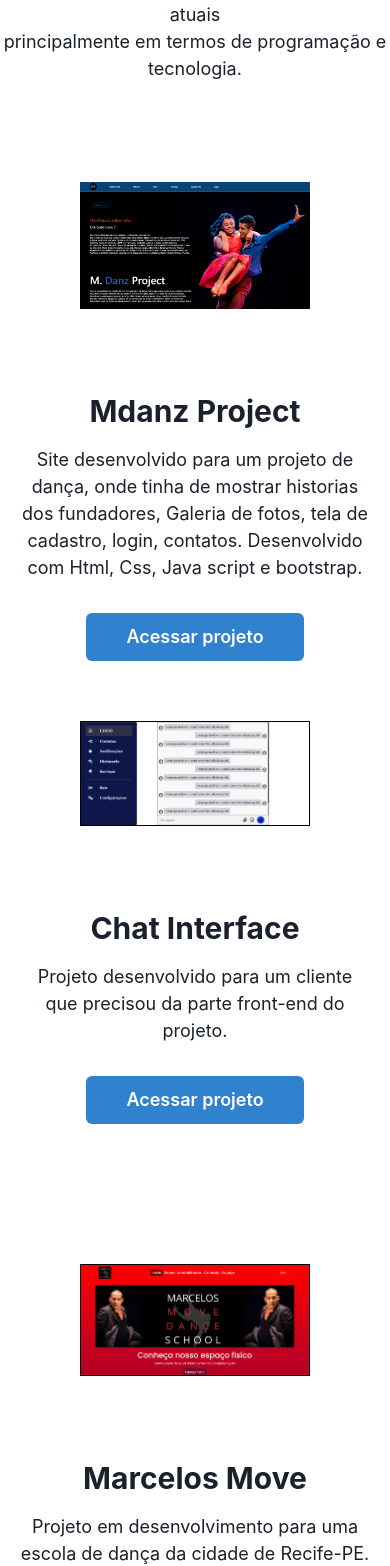
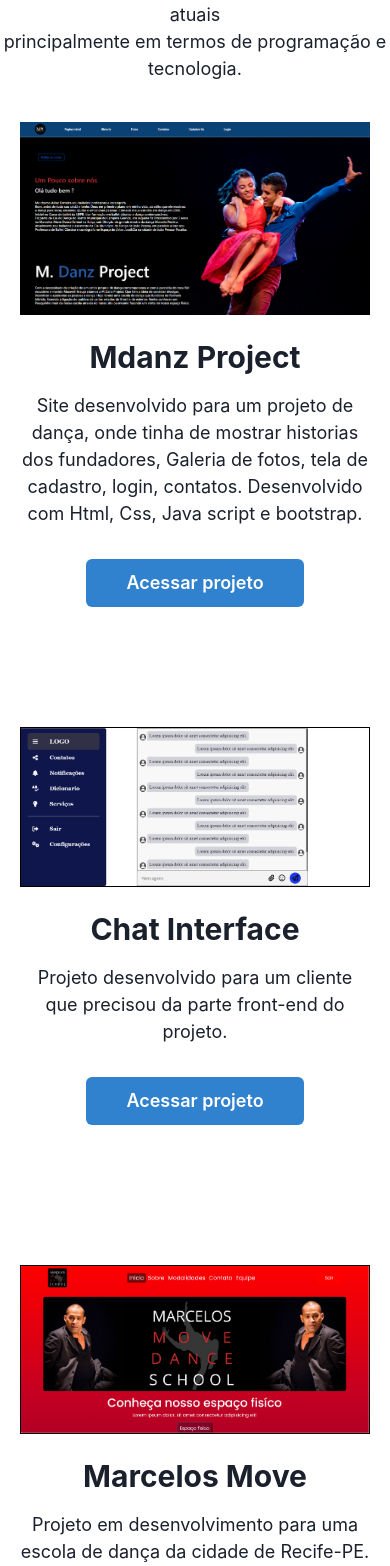
Before and after one commit to maxwellaraujo11/MaxwellAraujoDev, a React (Create React App) app: page / in a window 390 px wide. Shown: the part 3024-4590 px from the top of the page. Built offline with nearby package versions, Linux system fonts and the light colour scheme.

Commit message:
alterei os tamanhos das margens das fotos de projetos para o responsivo

```diff
--- a/src/components/commons/Main/Projects.js
+++ b/src/components/commons/Main/Projects.js
@@ -16,7 +16,7 @@ function Projects() {
             </Center>
 
             <Flex display={{base: 'block', xl:'flex'}} justify={{base: 'center', xl:"space-around"}} w={{base: "100%", xl: '90%'}} justifyContent="center"  mt={5} alignItems="center">
-                <Box m={20} w={{ xl:"45%"}} textAlign={{base:'center'}} >
+                <Box m={{base:"20px", xl:"20"}} w={{ xl:"45%"}} textAlign={{base:'center'}} >
                     <Image w="auto" src="./M.danz.png" />
                 </Box>
 
@@ -36,8 +36,8 @@ function Projects() {
                 </Box>
             </Flex>
 
-            <Flex display={{base: 'block', xl:'flex'}} justify={{base: 'center', xl:"space-around"}} w={{base: "100%", xl: '90%'}} justifyContent="center"  mt={5} alignItems="center">
-                <Box m={20} mt={10} w={{ xl:"45%"}} textAlign={{base:'center'}} >
+            <Flex display={{base: 'block', xl:'flex'}} justify={{base: 'center', xl:"space-around"}} w={{base: "100%", xl: '90%'}} justifyContent="center"  mt={{base:"20"}} alignItems="center">
+                <Box m={{base:"20px", xl:"20"}} mt={10} w={{ xl:"45%"}} textAlign={{base:'center'}} >
                     <Image w="auto" src="./Chat.png"  border="1px solid black"/>
                 </Box>
 
@@ -56,7 +56,7 @@ function Projects() {
             </Flex>
 
             <Flex display={{base: 'block', xl:'flex'}} justify={{base: 'center', xl:"space-around"}} w={{base: "100%", xl: '90%'}} justifyContent="center"  mt={5} alignItems="center">
-                <Box m={20} mt={10} w={{ xl:"45%"}} textAlign={{base:'center'}} >
+                <Box m={{base:"20px", xl:"20"}} mt={10} w={{ xl:"45%"}} textAlign={{base:'center'}} >
                     <Image w="auto" src="./marcelosmove.png"  border="1px solid black"/>
                 </Box>
 
```
